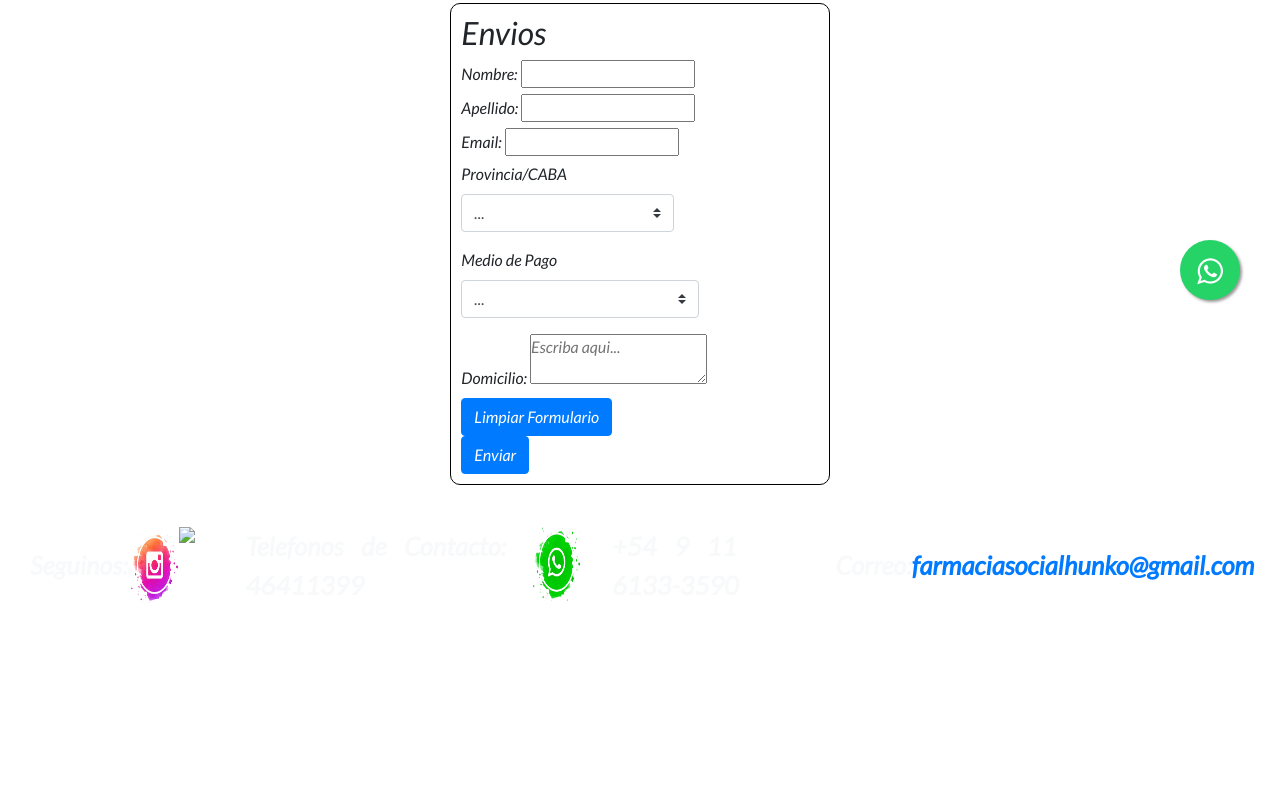
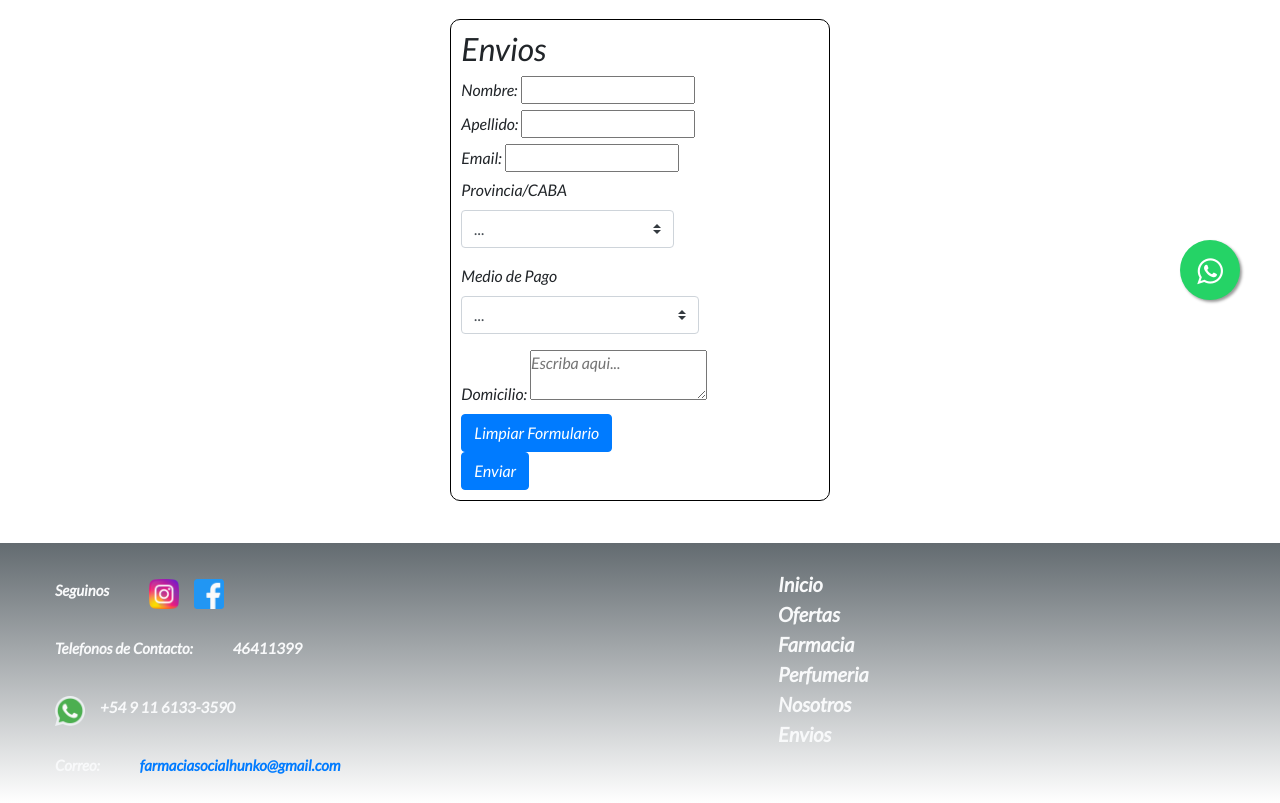
Before and after one commit to PiaAchigar/Pia-ProyectoFarmacia, a website: page envios.html in a window 1280 px wide. Shown: the part 460-1263 px from the top of the page. Before the commit the page ends 1064 px from the top, so only its background shows below. Drawn offline with nearby package versions, Linux system fonts and the light colour scheme.

Commit message:
arreglos de footer

```diff
--- a/envios.html
+++ b/envios.html
@@ -163,16 +163,41 @@
 			</div>
 		</div>
 	</div>
-	<footer>
-		<div class="pie">
-			<p>Seguinos: </p>
-			<img src="multimedia/iconoIG.jpg" class="tamanoIcono">
-			<img src="multimedia/iconoFB.jpg" class="tamanoIcono">
-			<p>Telefonos de Contacto: 46411399</p>
-			<img src="multimedia/iconoWP.jpg" class="tamanoIcono">
-			<p>+54 9 11 6133-3590</p>
-			<p>Correo:</p>
-			<a href="mailto:farmaciasocialhunko@gmail.com" class="mail"> farmaciasocialhunko@gmail.com</a>
+	<footer class="row">
+		<div class="container-fluid divPie" id="fondoDegradeGris">
+			<div class="col-6 pie">
+				<div class="row">
+					<p>Seguinos</p>
+					<a href="https://www.instagram.com/farmaciasocialhunko/">
+						<img src="multimedia/instagram.png">
+					</a>
+					<a href="https://www.facebook.com/FarmaciaSocialHunko">
+						<img src="multimedia/facebook.png">
+					</a>
+				</div>
+				<div class="row">
+					<p>Telefonos de Contacto: </p>
+					<p>46411399</p>
+				</div>
+				<div class="row">
+					<img src="multimedia/whatsapp.png">
+					<p>+54 9 11 6133-3590</p>
+				</div>
+				<div class="row">
+					<p>Correo:</p>
+					<a href="mailto:farmaciasocialhunko@gmail.com"> farmaciasocialhunko@gmail.com</a>
+				</div>
+			</div>
+			<div class="col-4 pieDerecho">
+				<ul>
+					<li><a href="index.html">Inicio</a></li>
+					<li><a href="index.html#ofertas">Ofertas</a></li>
+					<li><a href="farmacia.html">Farmacia</a></li>
+					<li><a href="perfumeria.html">Perfumeria</a></li>
+					<li><a href="nosotros.html">Nosotros</a></li>
+					<li><a href="envios.html">Envios</a></li>
+				</ul>
+			</div>
 		</div>
 	</footer>
 	<script src="https://ajax.googleapis.com/ajax/libs/jquery/3.5.1/jquery.min.js"></script>
--- a/scss/_colores.scss
+++ b/scss/_colores.scss
@@ -3,6 +3,9 @@ $nav-color:rgb(217, 214, 209);
 .etiquetaColor{
     background-color: $color-etiqueta;
 }
-#encabezadoColor{
+#fondoDegradeVerde{
     background-image: linear-gradient(rgb(97,191,26), white);
 }
+#fondoDegradeGris{
+    background-image: linear-gradient(rgb(99,107,112), white);
+}
--- a/scss/_pie.scss
+++ b/scss/_pie.scss
@@ -1,36 +1,53 @@
-
+.divPie{
+	display: flex;
+}
 .pie{
-	display: flex;
+	display: block;
 	font-weight: bold;
-	font-size: 100%;
-	//border: 1px solid black;
-	word-spacing: 1vw;
-	margin-inline-end: 2vw;
+	margin-top: 2vw;
+	//word-spacing: 1vw;
+	//margin-inline-end: 2vw;
 	//border-radius: 5px;
 	//align-items: flex-end;
 	//display: flex;
 	//justify-items: center;
-	font-size: 2vw;
+	font-size: 15px;
 	color:#f8f9fa;
+	div{
+		width: 60vw;
+		padding: 10px;
+		margin: 0 30px;
+		p{
+			margin-right: 40px;
+			justify-content: space-evenly;
+		}
+		img{
+			margin-right: 15px;
+			width: 30px;
+			height: 30px;
+		}
+		a{
+			margin: 0;
+			text-transform: lowercase;
+		}
+	}
 
 }
-.mail{
-	text-transform: lowercase;
-	margin:auto;
+.pieDerecho{
+	display: block;
+	margin-left: 10vw;
+	margin-top: 2vw;
+	width: 1vw;
+	padding: 0 10px;
+	ul{
+		li{
+			a{
+				font-weight: bold;
+				font-size: 20px;
+				color:#f8f9fa;
+			}
+
+		}
+	}
+
 }
-.tamanoIcono{
-	 width: 4vw;
-	 height: auto;
-	 //margin: 8px;
-	 /* object-fit: cover; */
-}
-p{
-	margin: auto;
-	margin-left: 30px;
-	justify-content: space-evenly;
-}
-// img{
-//     width: 100%;
-// 	height: 100%;
-// 	object-fit: cover;
-// }
--- a/scss/index.scss
+++ b/scss/index.scss
@@ -115,7 +115,6 @@ h3{
 	font-size: 5vw;
 	color:#f8f9fa;
 	margin: auto auto 50px auto;
-
 }
 h2{
 	font: size 4vw;
```
Also changed, not shown: farmacia.html (+35 -10 lines), index.html (+31 -11 lines), nosotros.html (+35 -10 lines), perfumeria.html (+45 -18 lines), css/style.css.
